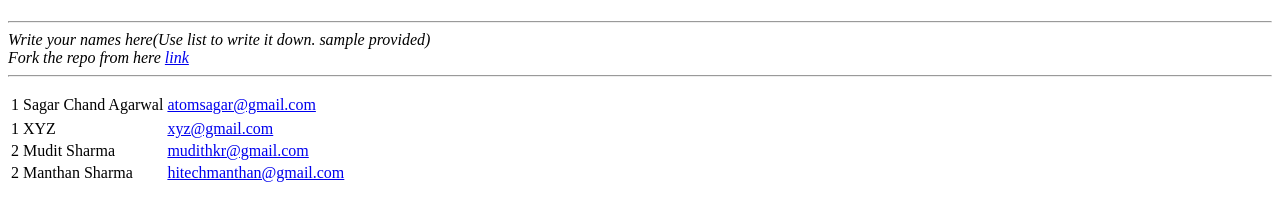
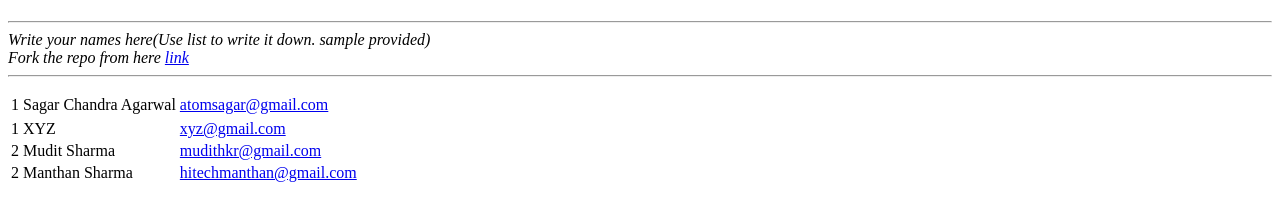
Before and after one commit to walkerps/mozlnmiit.github.io, a plain HTML site: page index.html in a window 1280 px wide. Shown: the part 59-280 px from the top of the page. Drawn offline with Linux system fonts and the light colour scheme.

Commit message:
names sagar changed

```diff
--- a/index.html
+++ b/index.html
@@ -12,7 +12,7 @@ Fork the repo from here <a href= "https://github.com/MozLNMIIT/mozlnmiit.github.
     <table>
       <tr>
         <td>1</td>
-        <td>Sagar Chand Agarwal</td>
+        <td>Sagar Chandra Agarwal</td>
         <td><a href="mailto:atomsagar@gmail.com">atomsagar@gmail.com</a>
       </tr>
       <tr>
```
